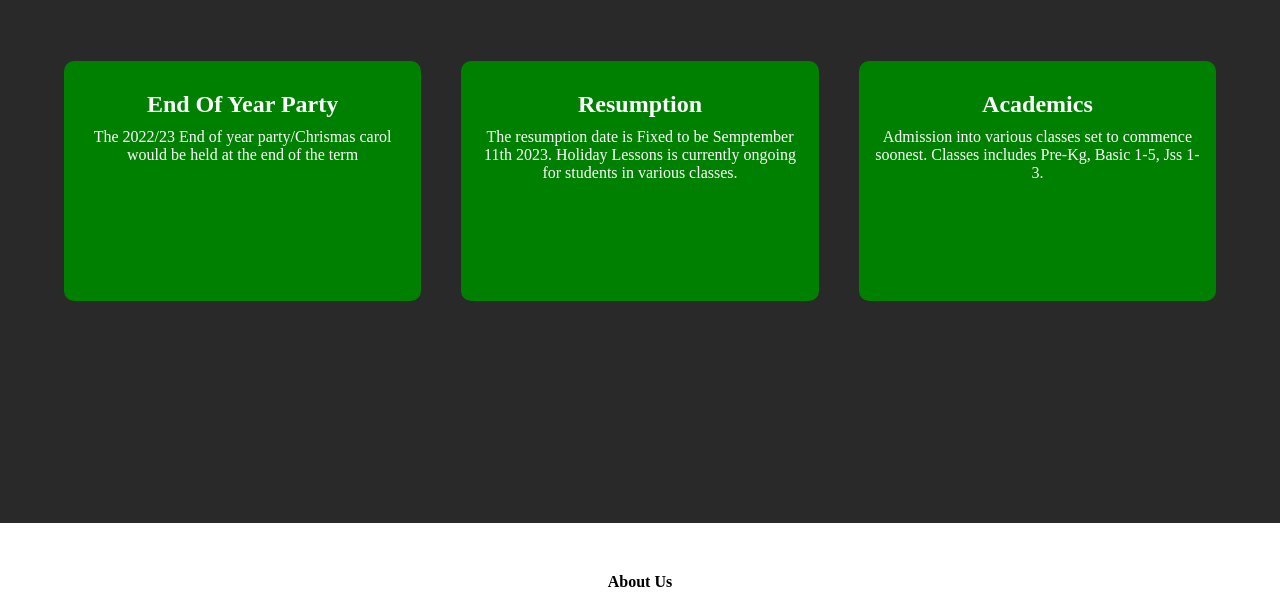
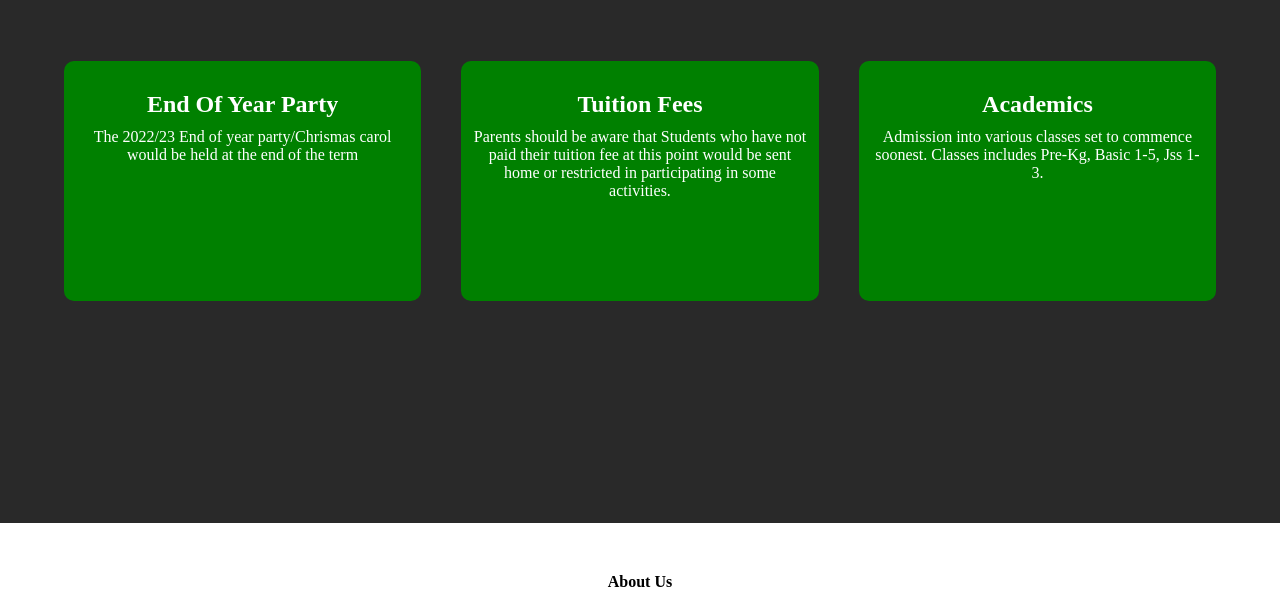
Before and after one commit to Ricky11560/SPJCS, a plain HTML site: page info.html in a window 1280 px wide. Shown: the part 2016-2629 px from the top of the page. Drawn offline with Linux system fonts and the light colour scheme.

Commit message:
Update info.html

```diff
--- a/info.html
+++ b/info.html
@@ -235,8 +235,10 @@ Fasting and Prayer takes place twice in a term. All staffs and student are expec
         </div>
 
         <div class="course-col hidden">
-            <h3>Resumption</h3>
-            <p>The resumption date is Fixed to be Semptember 11th 2023. Holiday Lessons is currently ongoing for students in various classes.
+            <h3>Tuition Fees</h3>
+            <p>
+                Parents should be aware that Students who have not paid their tuition fee at this point
+                would be sent home or restricted in participating in some activities.
             </p>
                 </div>
 
```
